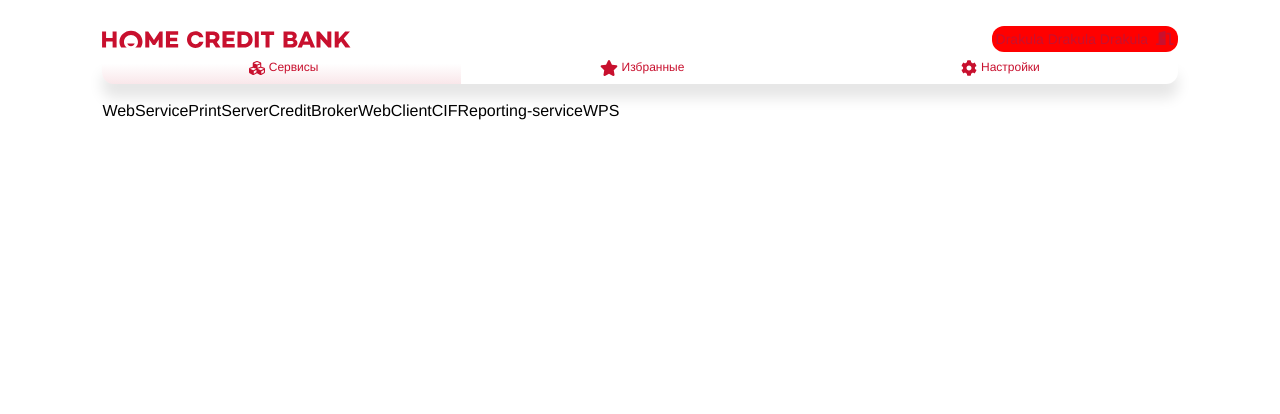
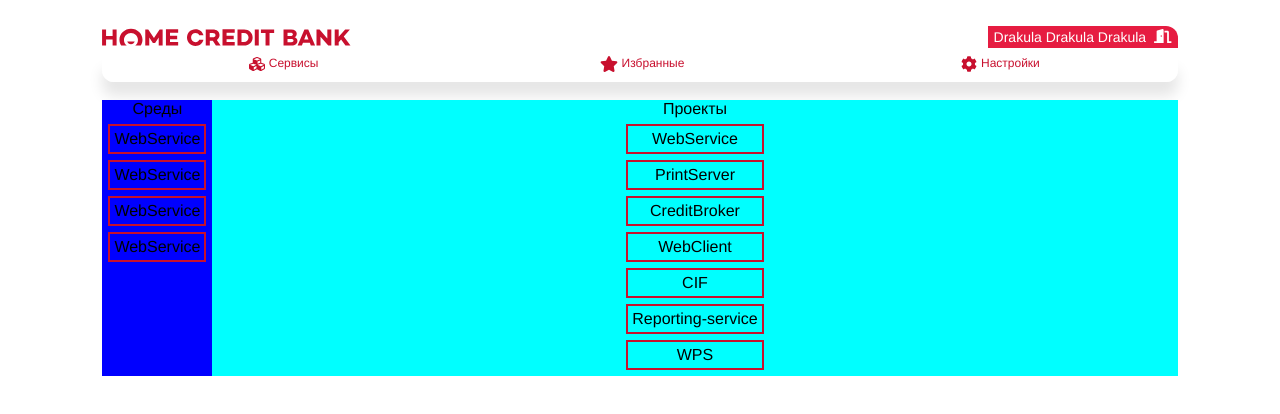
Before and after one commit to lieandie/WSDashboard, a Vue app: page /#/services in a window 1280 px wide. Shown: the top 414 px of the page. Built offline with nearby package versions, Linux system fonts and the light colour scheme.

Commit message:
services view initial commit

```diff
--- a/src/components/Header.vue
+++ b/src/components/Header.vue
@@ -1,5 +1,5 @@
 <template>
-  <div class="container">
+  <div class="projects">
     <header>
       <svg
         xmlns="http://www.w3.org/2000/svg"
@@ -50,7 +50,7 @@ header {
   flex-direction: row;
 }
 
-.container > * {
+.projects > * {
   color: #c8102e;
 }
 
@@ -59,9 +59,10 @@ header {
   flex-direction: row;
   justify-content: center;
   align-items: center;
-  background-color: red;
-  padding: 4px;
-  border-radius: 12px;
+  background-color: #e61c41;
+  color: white;
+  padding: 2px 6px;
+  border-top-right-radius: 12px;
 }
 
 .header__user-username {
--- a/src/components/HomerProject.vue
+++ b/src/components/HomerProject.vue
@@ -1,5 +1,5 @@
 <template>
-  <div class="container">
+  <div class="service">
     {{ title }}
   </div>
 </template>
@@ -14,7 +14,9 @@ export default {
 </script>
 
 <style scoped>
-.container {
+.service {
   text-align: center;
+  border: 2px solid #c8102e;
+  padding: 4px;
 }
 </style>
--- a/src/components/Navigation.vue
+++ b/src/components/Navigation.vue
@@ -1,5 +1,5 @@
 <template>
-  <nav class="container">
+  <nav class="projects">
     <router-link to="/services" class="nav__button">
       <div class="container__link">
         <fai icon="cubes" size="1x" />
@@ -28,7 +28,7 @@ export default {
 </script>
 
 <style scoped>
-.container {
+.projects {
   display: flex;
   justify-content: space-evenly;
   box-shadow: 0 14px 14px rgba(0, 0, 0, 0.1);
@@ -60,24 +60,28 @@ a {
 }
 
 .router-link-exact-active {
-  background: linear-gradient(to top, rgba(200, 16, 46, 0.1) 0%, white 85%);
+  /*background: linear-gradient(to top, rgba(200, 16, 46, 0.1) 0%, white 85%);*/
 }
 
 .nav__button {
   width: 100%;
   -webkit-transition: background-color 0.2s ease; /* Safari */
   transition: background-color 0.2s ease;
+  border-bottom: 2px solid;
+  border-color: white;
+
 }
 
 .nav__button:hover {
-  background: linear-gradient(to top, #c8102e 0%, rgba(200, 16, 46, 0.15) 15%, white 75%);
+  border-bottom: 2px solid;
+  border-color: #c8102e;
 }
 
-.container .nav__button:first-child {
+.projects .nav__button:first-child {
   border-bottom-left-radius: 12px;
 }
 
-.container .nav__button:last-child {
+.projects .nav__button:last-child {
   border-bottom-right-radius: 12px;
 }
 </style>
--- a/src/views/Services.vue
+++ b/src/views/Services.vue
@@ -1,5 +1,21 @@
 <template>
   <div class="container">
+    <div class="environments">
+      <div class="environments__title">
+        Среды
+      </div>
+      <div class="environments__content">
+        <HomerProject title="WebService" />
+        <HomerProject title="WebService" />
+        <HomerProject title="WebService" />
+        <HomerProject title="WebService" />
+      </div>
+    </div>
+    <div class="projects">
+      <div class="projects__title">
+        Проекты
+      </div>
+      <div class="projects__content">
         <HomerProject title="WebService" />
         <HomerProject title="PrintServer" />
         <HomerProject title="CreditBroker" />
@@ -8,12 +24,15 @@
         <HomerProject title="Reporting-service" />
         <HomerProject title="WPS" />
       </div>
+    </div>
+  </div>
 </template>
 
 <script>
 import HomerProject from "../components/HomerProject";
+
 export default {
-  name: "Services",
+  name: "projects",
   components: {
     HomerProject
   }
@@ -23,6 +42,35 @@ export default {
 <style scoped>
 .container {
   display: flex;
+  flex-direction: row;
+  width: 100%;
+}
+
+.container > div {
+  display: flex;
+  flex-direction: column;
+  align-items: center;
+}
+
+.environments {
+  display: flex;
+  flex-direction: column;
+  background-color: blue;
+}
+
+.projects {
+  width: 100%;
+  display: flex;
+  flex-direction: row;
   flex-wrap: wrap;
+  background-color: aqua;
+}
+
+.projects__content {
+}
+
+.environments__content > div,
+.projects__content > div {
+  margin: 6px;
 }
 </style>
```
Lines whose indentation alone changed are shown as unchanged.
